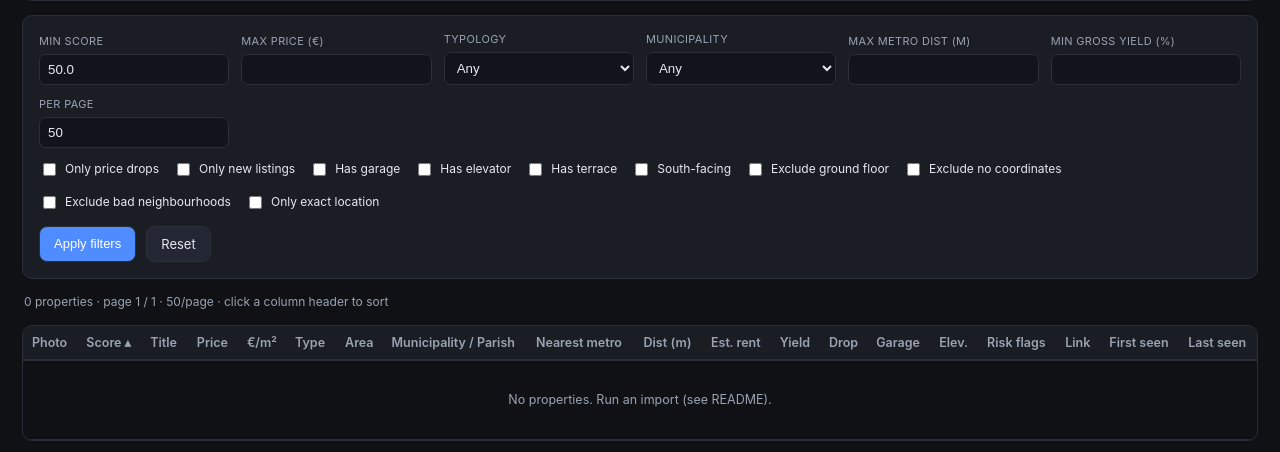
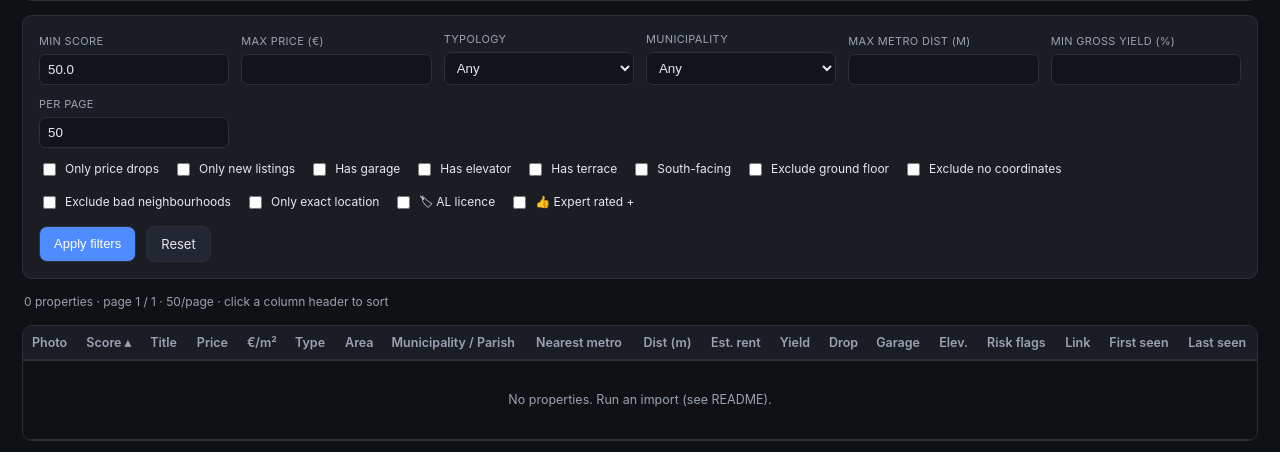
Before and after one commit to webmit11/idealista, a FastAPI app: a page that uses app/templates/dashboard.html in a window 1280 px wide. Shown: the part 138-590 px from the top of the page. Run offline with FastAPI, Linux system fonts and the light colour scheme.

Commit message:
Bring Mini App features to the web: expert, median, map, AL/expert filters
Web property page now shows the LLM expert commentary + photo score-delta
badge, the area median EUR/m2 deviation, an AL-licence row, and a Leaflet
location map (marker if exact, circle if approximate) — via a shared
_enrich_with_expert helper so Mini App and web stay in sync. Dashboard
gains the AL-licence and expert-rated-positive filters + an AL row badge.

Co-Authored-By: Claude Opus 4.8 <noreply@anthropic.com>

```diff
--- a/app/main.py
+++ b/app/main.py
@@ -227,27 +227,18 @@ def mini_app_properties(
     return out
 
 
-@app.get("/app/api/property/{property_id}")
-def mini_app_property(
-    property_id: int,
-    session: Session = Depends(get_session),
-    user: dict = Depends(require_subscriber),
-):
-    prop = session.get(Property, property_id)
-    if not prop:
-        raise HTTPException(status_code=404, detail="Property not found")
-    score = session.get(Score, property_id)
-    data = serialize(prop, score)
-    w = user_watchlist.get_map(session, int(user["id"]), [prop.id]).get(prop.id)
-    data["watch_status"] = w.status if w else None
-    data["watch_note"] = w.note if w else None
-    # Area median €/m² and this listing's deviation from it (negative = below market).
+def _enrich_with_expert(session: Session, prop: Property, score: Optional[Score], data: dict) -> None:
+    """Median €/m² deviation + cached LLM expert commentary (generated once).
+
+    Shared by the Mini App JSON detail and the web HTML detail so the two stay in
+    sync. Mutates `data` (median_ppm2 / ppm2_diff_pct / refreshed total_score) and,
+    on first view, sets prop.expert_text / prop.expert_delta and re-scores.
+    """
     expl = (score.explanation_json or {}) if score else {}
     med = expl.get("median_price_per_m2_benchmark")
     ppm2 = data.get("price_per_m2")
     data["median_ppm2"] = med
     data["ppm2_diff_pct"] = round((ppm2 / med - 1) * 100, 1) if (ppm2 and med) else None
-    # LLM-written expert commentary, generated once and cached on the property.
     if prop.expert_text is None and settings.anthropic_api_key:
         risks = ", ".join(expl.get("risk_flags") or []) or "нет"
         bonuses = ", ".join(expl.get("bonus_flags") or []) or "нет"
@@ -273,6 +264,23 @@ def mini_app_property(
                 session.add(score)
                 data["total_score"] = result.total_score
             session.commit()
+
+
+@app.get("/app/api/property/{property_id}")
+def mini_app_property(
+    property_id: int,
+    session: Session = Depends(get_session),
+    user: dict = Depends(require_subscriber),
+):
+    prop = session.get(Property, property_id)
+    if not prop:
+        raise HTTPException(status_code=404, detail="Property not found")
+    score = session.get(Score, property_id)
+    data = serialize(prop, score)
+    w = user_watchlist.get_map(session, int(user["id"]), [prop.id]).get(prop.id)
+    data["watch_status"] = w.status if w else None
+    data["watch_note"] = w.note if w else None
+    _enrich_with_expert(session, prop, score, data)
     return {
         "property": data,
         "explain": explain_score(data, score.explanation_json if score else None),
@@ -507,6 +515,7 @@ def dashboard(
     has_elevator: bool = Query(False),
     has_terrace: bool = Query(False),
     has_al_license: bool = Query(False),
+    expert_positive: bool = Query(False),
     south_facing: bool = Query(False),
     exclude_ground_floor: bool = Query(False),
     exclude_no_coordinates: bool = Query(False),
@@ -538,6 +547,7 @@ def dashboard(
         has_elevator=True if has_elevator else None,
         has_terrace=True if has_terrace else None,
         has_al_license=True if has_al_license else None,
+        expert_positive=expert_positive,
         south_facing=south_facing,
         exclude_ground_floor=exclude_ground_floor,
         exclude_no_coordinates=exclude_no_coordinates,
@@ -583,6 +593,8 @@ def dashboard(
         ("exclude_no_coordinates", exclude_no_coordinates),
         ("exclude_bad_neighborhoods", exclude_bad_neighborhoods),
         ("only_exact_location", only_exact_location),
+        ("has_al_license", has_al_license),
+        ("expert_positive", expert_positive),
     ):
         if val:
             qs_params[key] = "true"
@@ -606,6 +618,8 @@ def dashboard(
         "exclude_no_coordinates": exclude_no_coordinates,
         "exclude_bad_neighborhoods": exclude_bad_neighborhoods,
         "only_exact_location": only_exact_location,
+        "has_al_license": has_al_license,
+        "expert_positive": expert_positive,
         "sort": sort_key,
         "limit": per_page,
     }
@@ -863,6 +877,7 @@ def property_detail(
     ).all()
     data = serialize(prop, score)
     _overlay_owner_watch(session, [data])
+    _enrich_with_expert(session, prop, score, data)
 
     ltv_f, rate_f, term_i = _opt_float(ltv), _opt_float(rate), _opt_int(term, 0)
     invest = compute_investment(
@@ -880,6 +895,9 @@ def property_detail(
             "explain": explain_score(data, score.explanation_json if score else None),
             "invest": invest,
             "history": [{"price": h.price, "observed_at": h.observed_at} for h in history],
+            "expert_text": prop.expert_text,
+            "expert_delta": prop.expert_delta,
+            "expert": expert_note(data, score.explanation_json if score else None),
             "app_name": settings.app_name,
             "watch_statuses": WATCH_STATUSES,
             "watch_labels": WATCH_LABELS,
--- a/app/templates/dashboard.html
+++ b/app/templates/dashboard.html
@@ -85,6 +85,8 @@
     <label><input type="checkbox" name="exclude_no_coordinates" value="true" {{ 'checked' if filters.exclude_no_coordinates }}> Exclude no coordinates</label>
     <label><input type="checkbox" name="exclude_bad_neighborhoods" value="true" {{ 'checked' if filters.exclude_bad_neighborhoods }}> Exclude bad neighbourhoods</label>
     <label><input type="checkbox" name="only_exact_location" value="true" {{ 'checked' if filters.only_exact_location }}> Only exact location</label>
+    <label><input type="checkbox" name="has_al_license" value="true" {{ 'checked' if filters.has_al_license }}> 🏷 AL licence</label>
+    <label><input type="checkbox" name="expert_positive" value="true" {{ 'checked' if filters.expert_positive }}> 👍 Expert rated +</label>
   </div>
 
   {# preserve current column sort when re-applying filters; page resets to 1 #}
@@ -125,7 +127,7 @@
     <tr>
       <td>{% if r.thumbnail_url %}<a href="/property/{{ r.id }}"><img class="thumb" loading="lazy" src="{{ r.thumbnail_url }}" alt=""></a>{% else %}<div class="thumb-empty"></div>{% endif %}</td>
       <td><span class="score" style="background: {{ score_color(r.total_score) }}">{{ '%.0f'|format(r.total_score) if r.total_score is not none else '—' }}</span></td>
-      <td><a href="/property/{{ r.id }}">{{ (r.title or 'Listing %s'|format(r.id))|truncate(42) }}</a>{% if r.is_new %}<span class="newbadge">NEW</span>{% endif %}{% if r.watch_status %}<span class="newbadge" style="background:{{ watch_colors.get(r.watch_status, '#444') }}; color:#0b0d10; border:none;">{{ watch_labels.get(r.watch_status, r.watch_status) }}</span>{% endif %}</td>
+      <td><a href="/property/{{ r.id }}">{{ (r.title or 'Listing %s'|format(r.id))|truncate(42) }}</a>{% if r.is_new %}<span class="newbadge">NEW</span>{% endif %}{% if r.has_al_license %}<span class="newbadge" style="background:#2a1f47; color:#cbb4ff; border:none;">🏷 AL</span>{% endif %}{% if r.watch_status %}<span class="newbadge" style="background:{{ watch_colors.get(r.watch_status, '#444') }}; color:#0b0d10; border:none;">{{ watch_labels.get(r.watch_status, r.watch_status) }}</span>{% endif %}</td>
       <td class="num">{{ '{:,.0f}'.format(r.price).replace(',', ' ') if r.price else '—' }} €</td>
       <td class="num">{{ '%.0f'|format(r.price_per_m2) if r.price_per_m2 else '—' }}</td>
       <td>{{ r.typology or '—' }}</td>
```
Also changed, not shown: app/templates/property_detail.html (+37 -1 lines).
